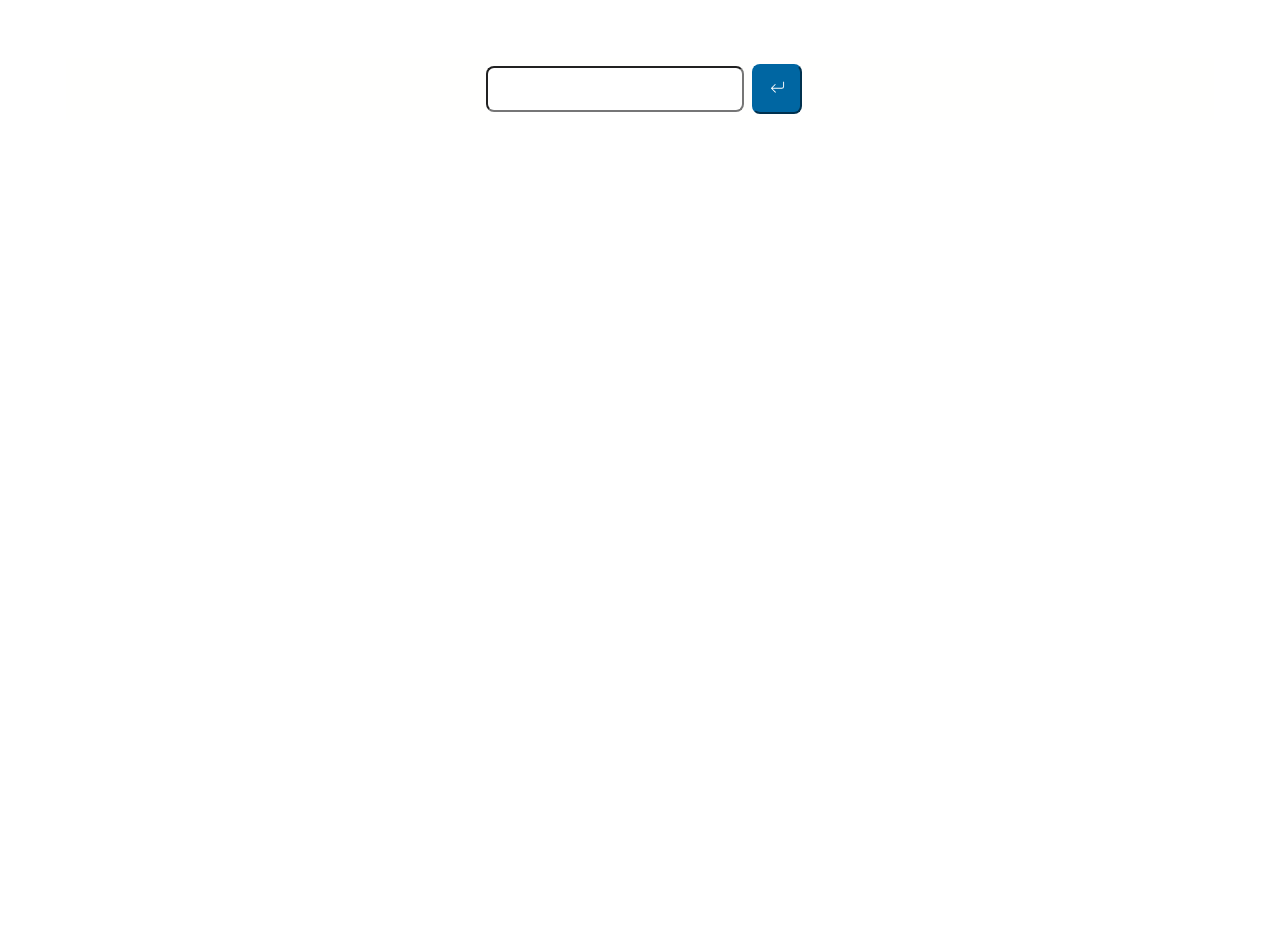
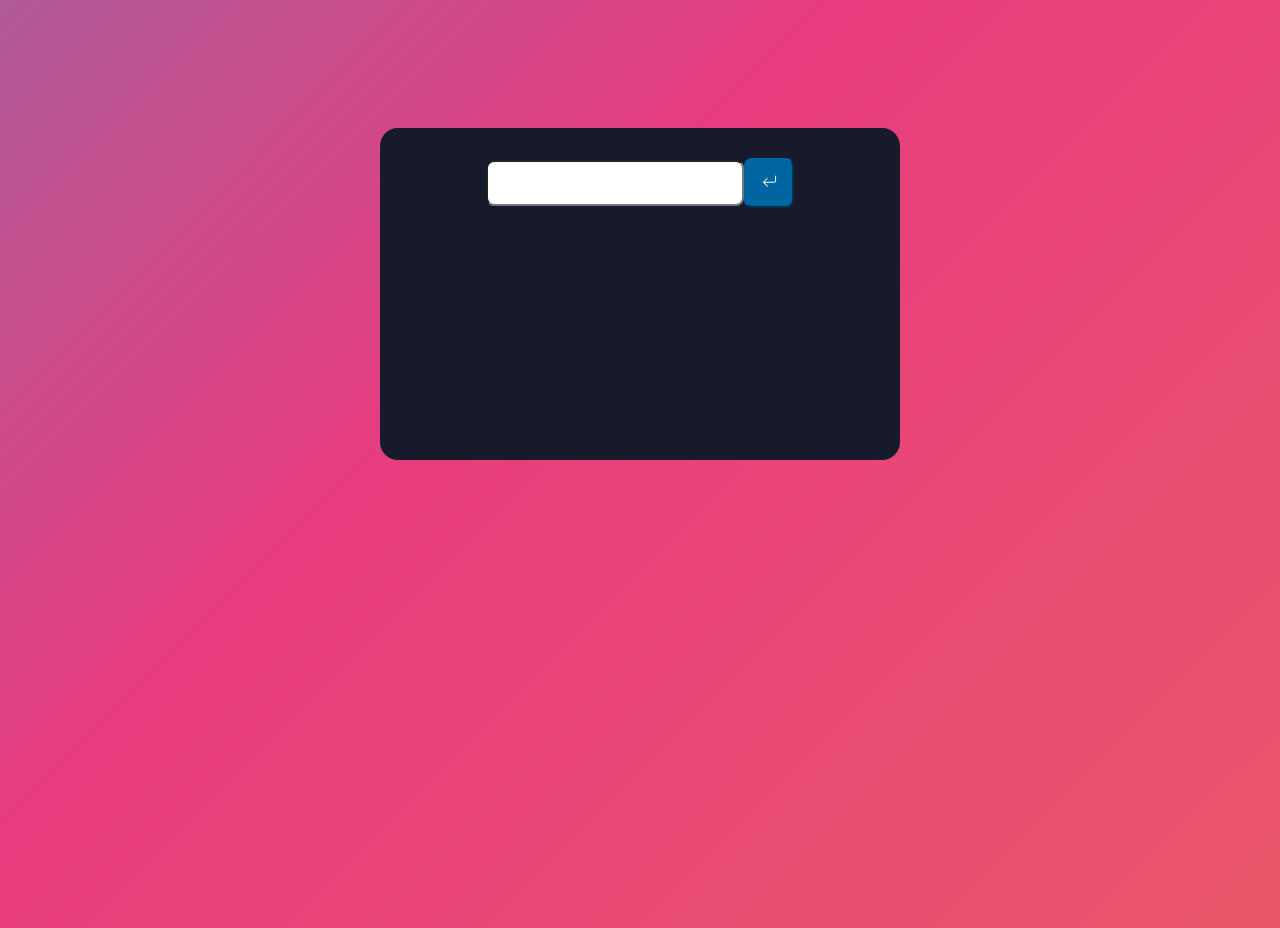
Before and after one commit to juliofilizzola/Project-to-do-list, a React (Create React App) app in the folder todo-list/: page / in a window 1280 px wide. Before the commit the page ends 800 px from the top, so only its background shows below. Built offline with nearby package versions, Linux system fonts and the light colour scheme.

Commit message:
estilizando

```diff
--- a/todo-list/src/components/input.scss
+++ b/todo-list/src/components/input.scss
@@ -2,17 +2,15 @@
   display: flex;
   align-items: center;
   justify-content: center;
-  margin: 58px;
-  background-color: #fffffe;
+  margin-top: 30px;
   label {
-
-    padding: 0.5em;
     input {
       height: 40px;
       width: 250px;
       border-radius: 8px;
     }
   }
+
   button {
     border-radius: 8px;
     background: #0066A2;
--- a/todo-list/src/components/tasks.scss
+++ b/todo-list/src/components/tasks.scss
@@ -3,9 +3,10 @@
   align-items: center;
   justify-content: center;
   flex-direction: column;
-  margin: 58px;
-  background-color: #fffffe;
+
+  background-color: transparent;
   .task-list-item  {
+    margin: 15px 0 15px 0;
     display: flex;
     justify-content: space-between;
     width: 50%;
--- a/todo-list/src/pages/Todo.jsx
+++ b/todo-list/src/pages/Todo.jsx
@@ -1,9 +1,10 @@
 import Input from "../components/Input";
 import Tasks from "../components/Tasks";
+import "./todo.scss";
 
 function Todo() {
   return (
-    <div>
+    <div className="todo-container">
       <Input/>
       <Tasks/>
     </div>
--- /dev/null
+++ b/todo-list/src/pages/todo.scss
@@ -0,0 +1,33 @@
+body {
+  padding: 0;
+  margin: 0;
+  box-sizing: border-box;
+	background: linear-gradient(-45deg, #ee7752, #e73c7e, #23a6d5, #23d5ab);
+	background-size: 400% 400%;
+	animation: gradient 15s ease infinite;
+	height: 100vh;
+  @keyframes gradient {
+    0% {
+      background-position: 0% 50%;
+    }
+    50% {
+      background-position: 100% 50%;
+    }
+    100% {
+      background-position: 0% 50%;
+    }
+  }
+}
+
+.todo-container {
+  display: flex;
+  flex-direction: column;
+  justify-content: flex-start;
+  width: 520px;
+  min-height: 300px;
+  background: #161a2b;
+  text-align: center;
+  margin: 128px auto;
+  border-radius: 18px;
+  padding-bottom: 32px;
+}
```
